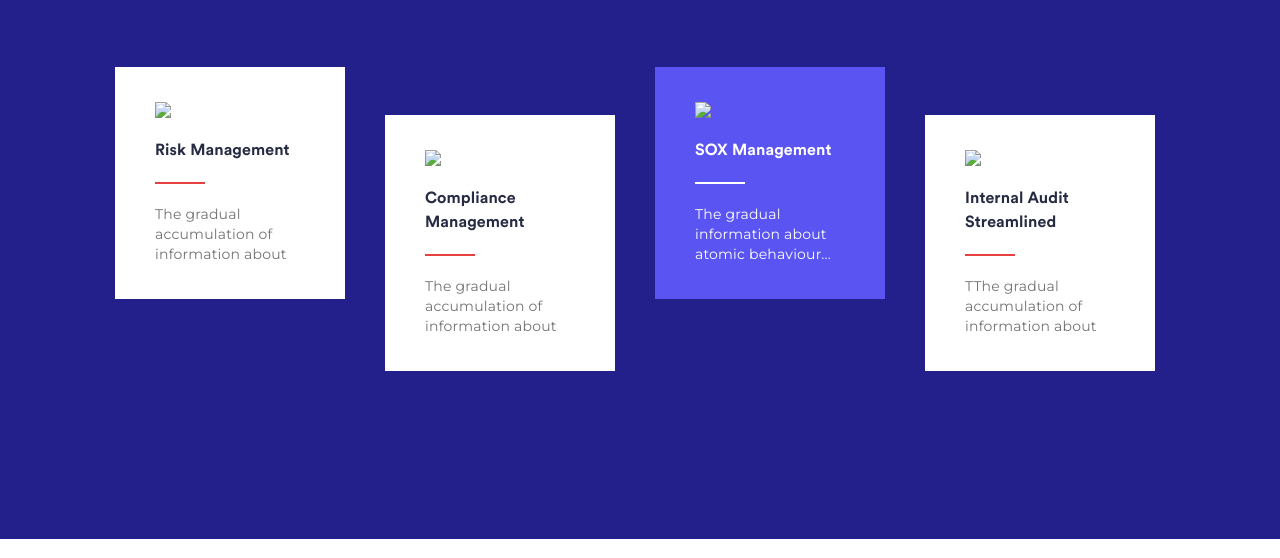
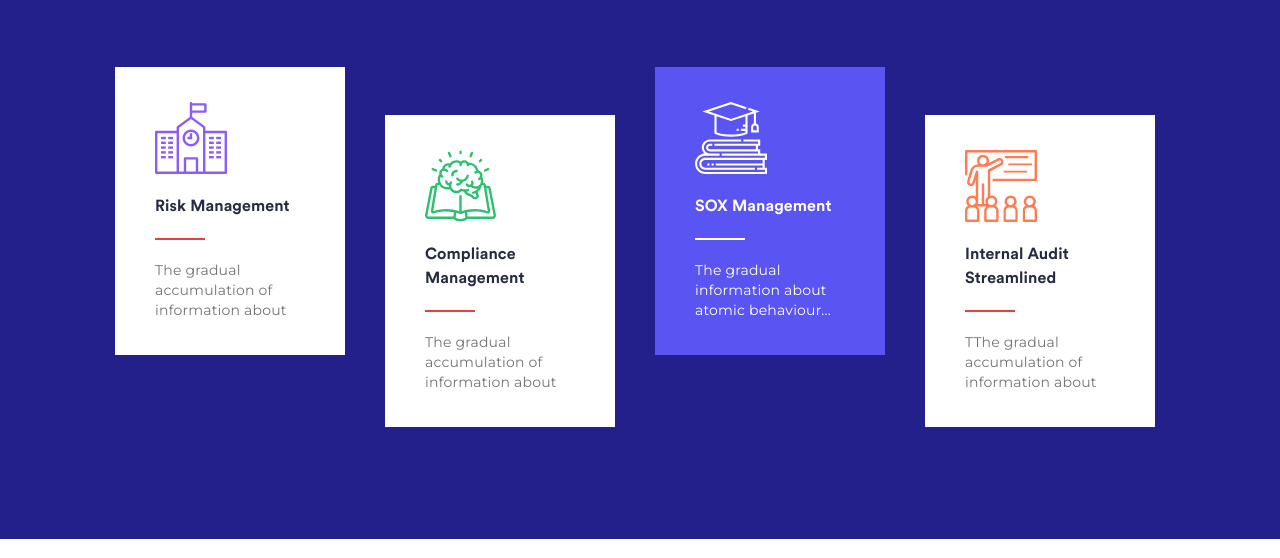
Before and after one commit to YaroslavIl/Homewoks, a plain HTML site: page lessons_05/index.html in a window 1280 px wide. Shown: the part 242-800 px from the top of the page. Drawn offline with Linux system fonts and the light colour scheme; the site is published under a folder, as on GitHub Pages, so addresses that start at the root find nothing.

Commit message:
Add files via upload

```diff
--- a/lessons_05/index.html
+++ b/lessons_05/index.html
@@ -25,7 +25,7 @@
                     </h2>
                     <div class="card-block">
                         <div class="card">
-                            <img class="card-img" src="/img/1.svg"
+                            <img class="card-img" src="img/1.svg"
                                 alt="Іконка, що символізує управління ризиками">
                             <h3 class="card-title">
                                 Risk Management
@@ -38,7 +38,7 @@
                             </p>
                         </div>
                         <div class="card card-bottom">
-                            <img class="card-img" src="/img/2.svg"
+                            <img class="card-img" src="img/2.svg"
                                 alt="Іконка, що символізує відповідність вимогам">
                             <h3 class="card-title">
                                 Compliance Management
@@ -51,7 +51,7 @@
                             </p>
                         </div>
                         <div class="card card-color">
-                            <img class="card-img" src="/img/3.svg"
+                            <img class="card-img" src="img/3.svg"
                                 alt="Іконка, що символізує управління SOX">
                             <h3 class="card-title">
                                 SOX Management
@@ -64,7 +64,7 @@
                             </p>
                         </div>
                         <div class="card card-bottom end-card">
-                            <img class="card-img" src="/img/4.svg"
+                            <img class="card-img" src="img/4.svg"
                                 alt="Іконка, що символізує внутрішній аудит">
                             <h3 class="card-title">
                                 Internal Audit Streamlined
```
